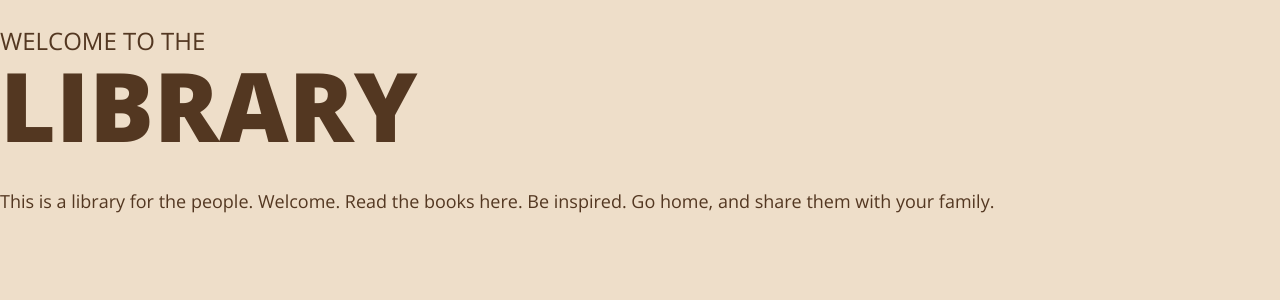
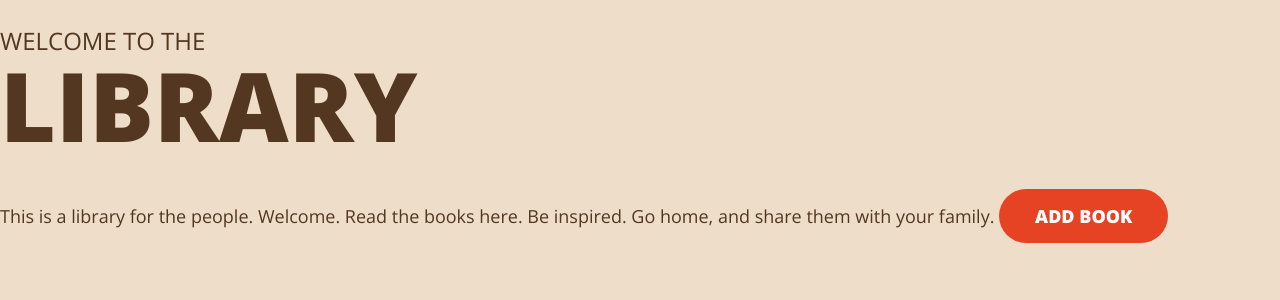
Before and after one commit to papaponmx/svelte-sandbox, a Svelte app: page / in a window 1280 px wide. Shown: the top 300 px of the page. Built offline with nearby package versions, Linux system fonts and the light colour scheme.

Commit message:
Added button component

```diff
--- /dev/null
+++ b/src/common/Button.svelte
@@ -0,0 +1,31 @@
+<style>
+  .button {
+    background: var(--colorCta);
+    border: none;
+    border-radius: calc(
+      (2 * (var(--spacingSmall) * 1.5) + var(--typeLineHeightTight)) / 2
+    );
+    color: var(--colorFgInverse);
+    cursor: pointer;
+    display: inline-block;
+    font-size: var(--typeSizeSmall);
+    font-weight: var(--typeWeightBold);
+    line-height: var(--typeLineHeightTight);
+    margin: 0;
+    padding: calc(var(--spacingSmall) * 1.5) var(--spacingLarge);
+    text-overflow: ellipsis;
+    text-transform: uppercase;
+    transition: filter 150ms;
+    white-space: nowrap;
+  }
+  .button:hover,
+  .button:focus {
+    filter: brightness(115%);
+    outline: none;
+    text-decoration: none;
+  }
+</style>
+
+<button class="button">
+  <slot />
+</button>
--- a/src/library/Library.svelte
+++ b/src/library/Library.svelte
@@ -1,4 +1,5 @@
 <script>
+  import Button from '../common/Button.svelte';
 </script>
 
 <style>
@@ -29,4 +30,6 @@
 <p class="greeting">
   This is a library for the people. Welcome. Read the books here. Be inspired.
   Go home, and share them with your family.
+
+  <Button >Add Book</Button>
 </p>
```
